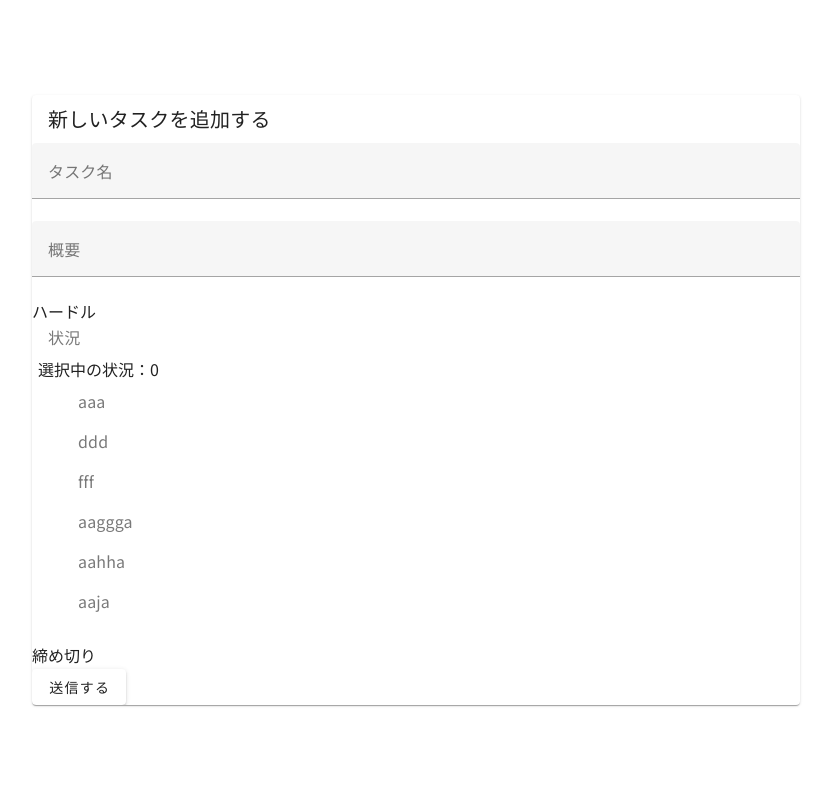
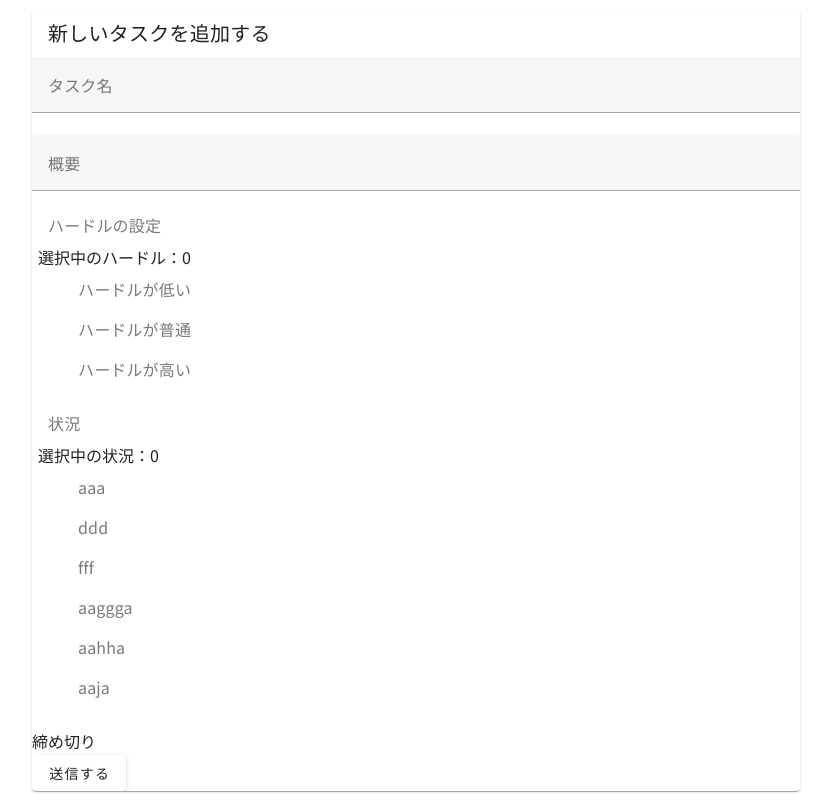
Before and after one commit to traP-jp/yaranai_frontend, a Vue app: page /AddTask in a window 1280 px wide. Shown: the whole page, without its empty margins (0-833 px from the left). Built offline with nearby package versions, Linux system fonts and the light colour scheme; no server answers.

Commit message:
ハードル設定機能を追加

```diff
--- a/src/components/AddTask.vue
+++ b/src/components/AddTask.vue
@@ -1,6 +1,6 @@
 <script setup lang="ts">
 import apiClient from '@/apis'
-import type { conditions, taskWithoutId } from '@/apis/generated'
+import type { conditions, difficulty, taskWithoutId } from '@/apis/generated'
 import { ref } from 'vue'
 
 const newTask = ref<taskWithoutId>({
@@ -11,6 +11,11 @@ const newTask = ref<taskWithoutId>({
   dueDate: ''
 })
 
+const difficultylist = ref<difficulty>([
+  { id: 0, name: 'ハードルが低い' },
+  { id: 1, name: 'ハードルが普通' },
+  { id: 2, name: 'ハードルが高い' }
+])
 const conditionList = ref<conditions>([
   { id: 0, name: 'aaa' },
   { id: 1, name: 'ddd' },
@@ -44,9 +49,12 @@ const sendNewTask = () => {
         v-model="newTask.description"
       ></v-text-field>
     </div>
-    <div>
-      <p>ハードル</p>
-    </div>
+    <v-radio-group type="a" label="ハードルの設定" v-model="newTask.difficulty">
+      選択中のハードル：{{ newTask.difficulty }}
+      <span v-for="item in difficultylist" :key="item.id">
+        <v-radio :label="`${item.name}`" color="black" :multiple="false" :value="item.id" />
+      </span>
+    </v-radio-group>
     <div>
       <v-radio-group type="a" label="状況" v-model="newTask.condition">
         選択中の状況：{{ newTask.condition }}
```
